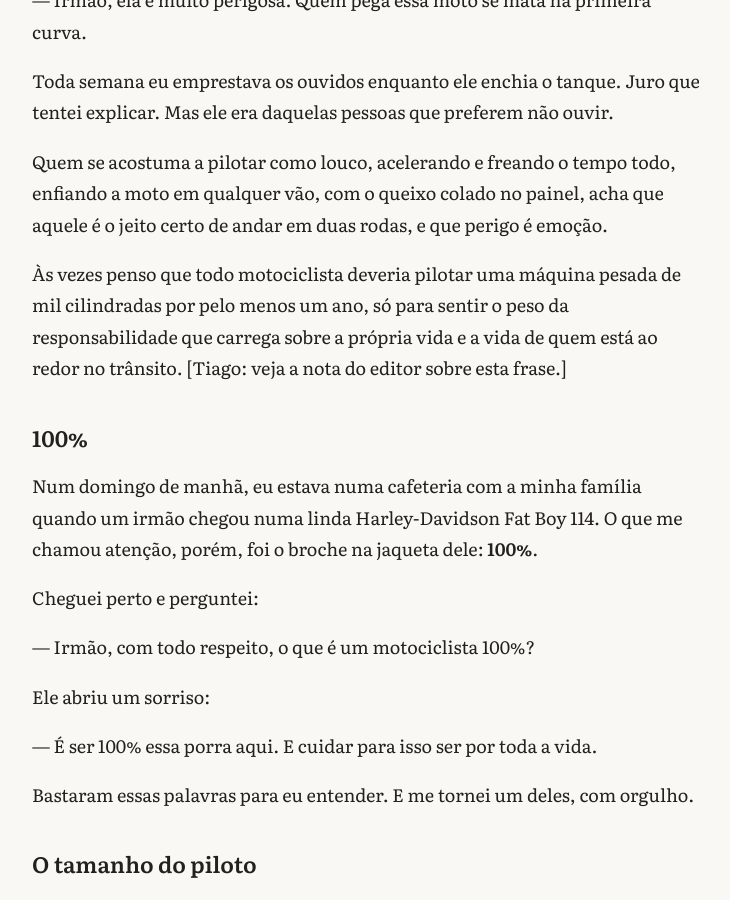
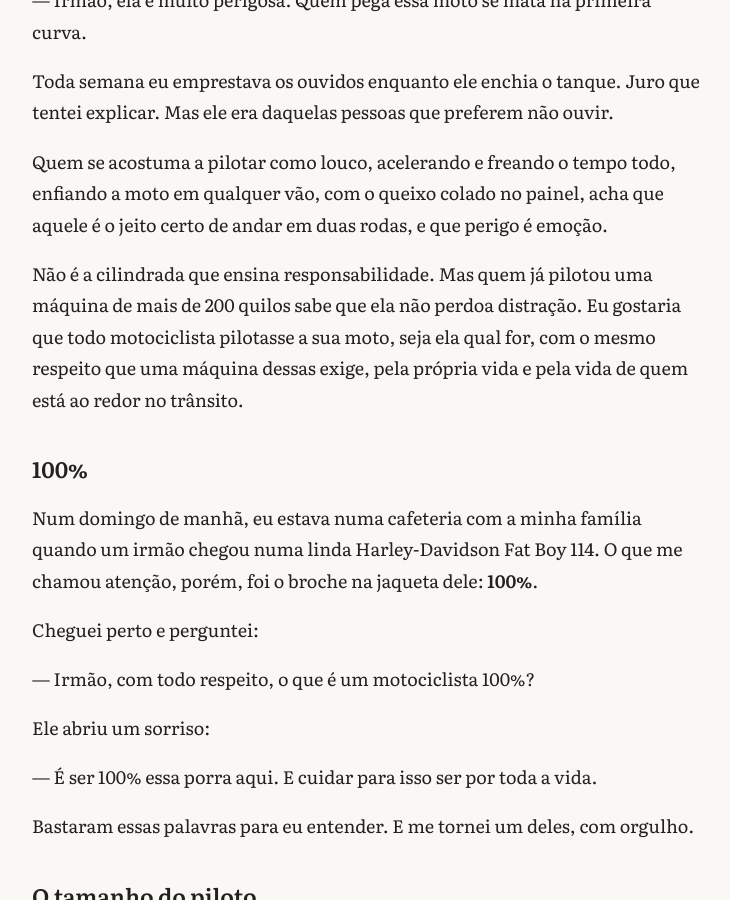
Before and after one commit to thifacco/livro-o-piloto-interior, a Jekyll site: the page built from capitulos/13-a-maquina-e-do-tamanho-do-piloto.md, in a window 1280 px wide and 900 px high, scrolled down 3185 px. Shown: the whole window, without its empty margins (272-1002 px from the left). Built offline with Jekyll 4.4.1, drawn with Linux system fonts in a browser that asks for light colours; our own code applies the rules of GitHub Pages for plain Markdown files.

Commit message:
Capítulo 13: responsabilidade em qualquer cilindrada
Co-Authored-By: Claude Opus 5.5 <noreply@anthropic.com>
Claude-Session: https://claude.ai/code/session_0136JRemLnuJkHT83M5aQ6wK

```diff
--- a/capitulos/13-a-maquina-e-do-tamanho-do-piloto.md
+++ b/capitulos/13-a-maquina-e-do-tamanho-do-piloto.md
@@ -66,7 +66,7 @@ Toda semana eu emprestava os ouvidos enquanto ele enchia o tanque. Juro que tent
 
 Quem se acostuma a pilotar como louco, acelerando e freando o tempo todo, enfiando a moto em qualquer vão, com o queixo colado no painel, acha que aquele é o jeito certo de andar em duas rodas, e que perigo é emoção.
 
-Às vezes penso que todo motociclista deveria pilotar uma máquina pesada de mil cilindradas por pelo menos um ano, só para sentir o peso da responsabilidade que carrega sobre a própria vida e a vida de quem está ao redor no trânsito. [Tiago: veja a nota do editor sobre esta frase.]
+Não é a cilindrada que ensina responsabilidade. Mas quem já pilotou uma máquina de mais de 200 quilos sabe que ela não perdoa distração. Eu gostaria que todo motociclista pilotasse a sua moto, seja ela qual for, com o mesmo respeito que uma máquina dessas exige, pela própria vida e pela vida de quem está ao redor no trânsito.
 
 ## 100%
 
```
Also changed, not shown: resenhas/04-notas-do-editor.md (+1 -1 lines).
